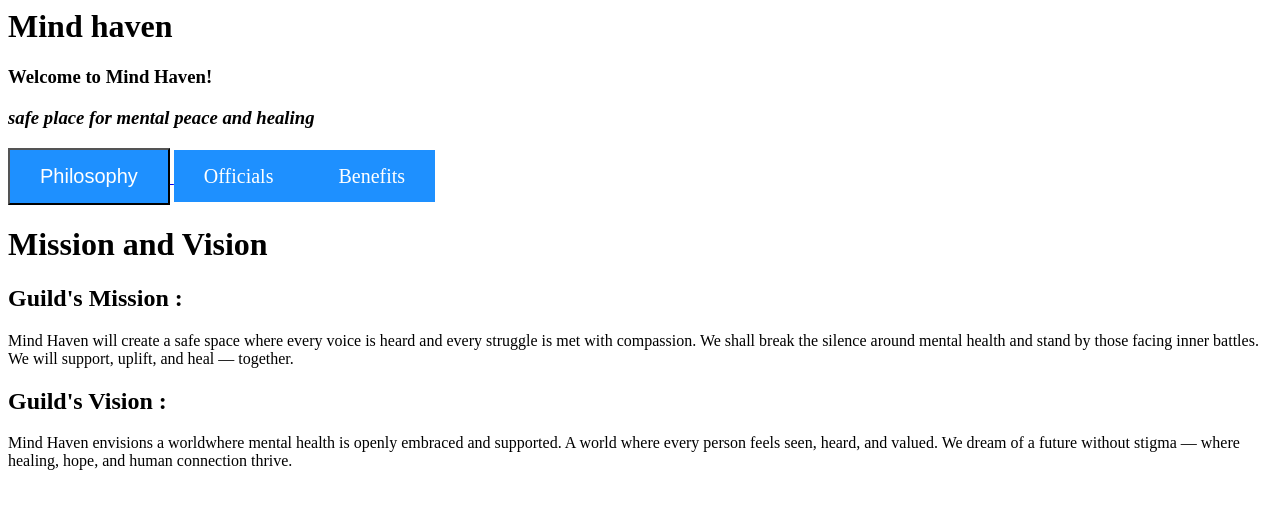
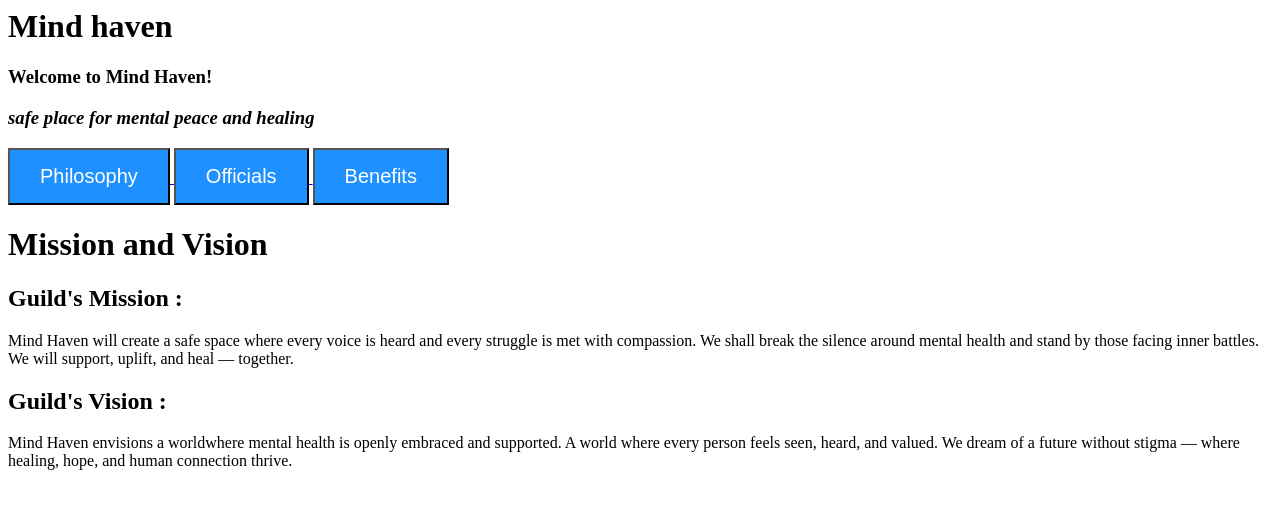
Before and after one commit to markdwyaneantonie-pixel/Mind-Haven, a plain HTML site: page index.html in a window 1280 px wide. Drawn offline with Linux system fonts and the light colour scheme.

Commit message:
Update index.html

```diff
--- a/index.html
+++ b/index.html
@@ -8,13 +8,15 @@
  </button>
 </a>
 
-<a href="officials.html"
+<a href="officials.html" class="btn
+ btn-primary">
  <button style= "padding: 15px 30px; font-size: 20px; background-color: dodgerblue; color: white; text-decoration: none;">
    Officials
  </button>
 </a>
 
-<a href="benefits.html"
+<a href="benefits.html" class="btn
+ btn-primary">
  <button style= "padding: 15px 30px; font-size: 20px; background-color: dodgerblue; color: white; text-decoration: none;">
    Benefits
  </button>
```
